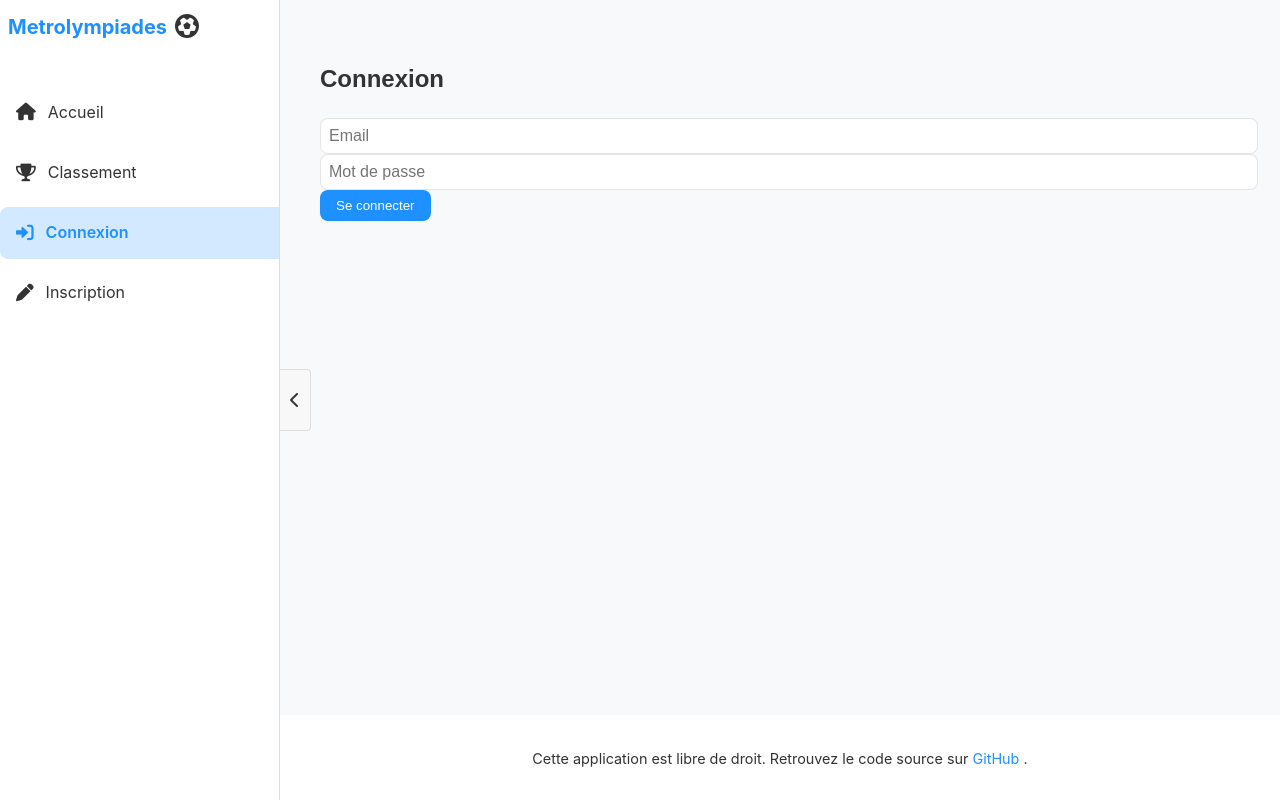
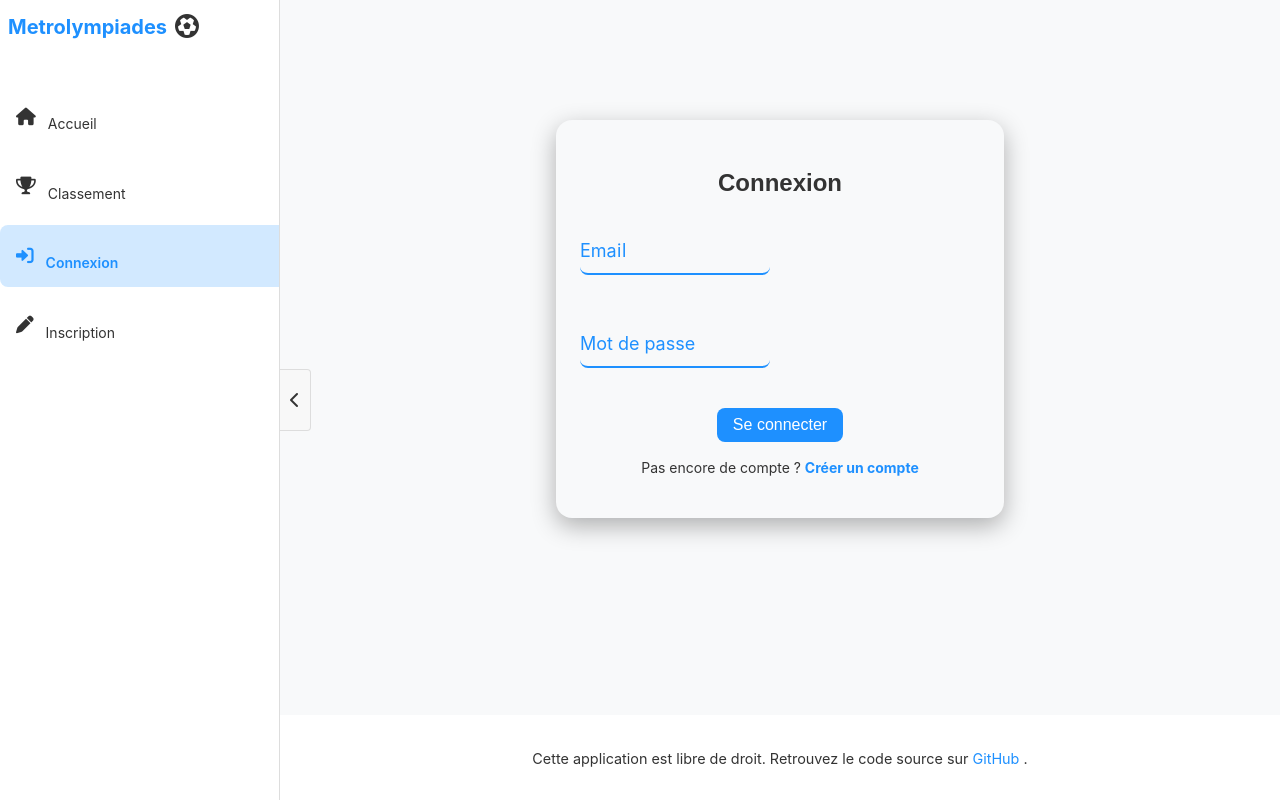
Before and after one commit to SoulLikePlayer/metrolympiade, a Vue app: page /login in a window 1280 px wide. Built offline with nearby package versions, Linux system fonts and the light colour scheme.

Commit message:
[ADD]: Ajout d'une animation sur les label des page de connexion et d'inscription

```diff
--- /dev/null
+++ b/src/assets/style/Animation.css
@@ -0,0 +1,43 @@
+.form-control {
+  position: relative;
+  margin: 20px 0 40px;
+  width: 190px;
+}
+
+.form-control input {
+  background-color: transparent;
+  border: 0;
+  border-bottom: 2px var(--primary-color) solid;
+  display: block;
+  width: 100%;
+  padding: 15px 0;
+  font-size: 18px;
+  color: var(--primary-color);
+}
+
+.form-control input:focus,
+.form-control input:valid {
+  outline: 0;
+  border-bottom-color: var(--secondary-color);
+}
+
+.form-control label {
+  position: absolute;
+  top: 15px;
+  left: 0;
+  pointer-events: none;
+}
+
+.form-control label span {
+  display: inline-block;
+  font-size: 18px;
+  min-width: 5px;
+  color: var(--primary-color);
+  transition: 0.3s cubic-bezier(0.68, -0.55, 0.265, 1.55);
+}
+
+.form-control input:focus+label span,
+.form-control input:valid+label span {
+  color: var(--secondary-color);
+  transform: translateY(-30px);
+}
--- /dev/null
+++ b/src/assets/style/Auth.css
@@ -0,0 +1,86 @@
+.auth-container {
+  max-width: 400px;
+  margin: 80px auto;
+  padding: var(--spacing-lg);
+  border-radius: var(--border-radius-lg);
+  box-shadow: var(--shadow-dark);
+  text-align: center;
+}
+
+.login-style {
+  background-color: var(--bg-color);
+  color: #333;
+}
+
+.register-style {
+  background-color: var(--bg-color);
+  color: #333;
+}
+
+.form-control {
+  position: relative;
+  margin: 20px 0 40px;
+  width: 100%;
+}
+
+.form-control input {
+  background-color: transparent;
+  border: none;
+  border-bottom: 2px solid var(--primary-color);
+  width: 100%;
+  padding: 15px 0;
+  font-size: 18px;
+  color: inherit;
+}
+
+.form-control input:focus,
+.form-control input:valid {
+  outline: 0;
+  border-bottom-color: var(--secondary-color);
+}
+
+.form-control label {
+  position: absolute;
+  top: 15px;
+  left: 0;
+  pointer-events: none;
+}
+
+.form-control label span {
+  display: inline-block;
+  font-size: 18px;
+  min-width: 5px;
+  color: inherit;
+  transition: 0.3s cubic-bezier(0.68, -0.55, 0.265, 1.55);
+}
+
+.form-control input:focus + label span,
+.form-control input:valid + label span {
+  color: var(--secondary-color);
+  transform: translateY(-30px);
+}
+
+button {
+  background-color: var(--primary-color);
+  color: white;
+  border: none;
+  padding: 10px 20px;
+  font-size: 16px;
+  border-radius: 5px;
+  cursor: pointer;
+}
+
+button:hover {
+  background-color: var(--secondary-color);
+}
+
+.link-text {
+  margin-top: 15px;
+  font-size: 14px;
+}
+
+.link-text a {
+  color: var(--primary-color);
+  text-decoration: none;
+  font-weight: bold;
+}
--- a/src/main.js
+++ b/src/main.js
@@ -3,6 +3,7 @@ import App from './App.vue';
 import router from './router/index.Js';
 
 import './assets/style/style.css'
+import './assets/style/Animation.css'
 
 const app = createApp(App);
 
--- a/src/pages/LoginView.vue
+++ b/src/pages/LoginView.vue
@@ -1,10 +1,26 @@
 <template>
-  <div class="auth-container">
+  <div class="auth-container login-style">
     <h2>Connexion</h2>
     <form @submit.prevent="handleLogin">
-      <input v-model="email" type="email" placeholder="Email" required />
-      <input v-model="password" type="password" placeholder="Mot de passe" required />
+      <div class="form-control">
+        <input v-model="email" type="email" required placeholder=" " />
+        <label>
+          <span v-for="(char, i) in 'Email'" :key="i" :style="{ transitionDelay: `${i * 50}ms` }">{{ char }}</span>
+        </label>
+      </div>
+
+      <div class="form-control">
+        <input v-model="password" type="password" required placeholder=" " />
+        <label>
+          <span v-for="(char, i) in 'Mot de passe'" :key="i" :style="{ transitionDelay: `${i * 50}ms` }">{{ char }}</span>
+        </label>
+      </div>
+
       <button type="submit">Se connecter</button>
+      <p class="link-text">
+        Pas encore de compte ?
+        <router-link to="/register">Créer un compte</router-link>
+      </p>
     </form>
   </div>
 </template>
@@ -13,6 +29,8 @@
 import { ref } from "vue";
 import { useAuth } from "../composables/useAuth";
 import { useRouter } from "vue-router";
+import "../assets/style/Auth.css";
+
 
 const email = ref("");
 const password = ref("");
--- a/src/pages/RegisterView.vue
+++ b/src/pages/RegisterView.vue
@@ -1,21 +1,49 @@
 <template>
-  <div class="auth-container">
+  <div class="auth-container register-style">
     <h2>Inscription</h2>
     <form @submit.prevent="handleRegister">
-      <input v-model="username" type="text" placeholder="Nom d'utilisateur" required />
-      <input v-model="email" type="email" placeholder="Email" required />
-      <input v-model="password" type="password" placeholder="Mot de passe" required />
-      <input v-model="teamName" type="text" placeholder="Nom de l'équipe" required />
+      <div class="form-control">
+        <input v-model="username" type="text" required placeholder=" " />
+        <label>
+          <span v-for="(char, i) in `Nom d'utilisateur`" :key="i" :style="{ transitionDelay: `${i * 50}ms` }">{{ char }}</span>
+        </label>
+      </div>
+
+      <div class="form-control">
+        <input v-model="email" type="email" required placeholder=" " />
+        <label>
+          <span v-for="(char, i) in 'Email'" :key="i" :style="{ transitionDelay: `${i * 50}ms` }">{{ char }}</span>
+        </label>
+      </div>
+
+      <div class="form-control">
+        <input v-model="password" type="password" required placeholder=" " />
+        <label>
+          <span v-for="(char, i) in 'Mot de passe'" :key="i" :style="{ transitionDelay: `${i * 50}ms` }">{{ char }}</span>
+        </label>
+      </div>
+
+      <div class="form-control">
+        <input v-model="teamName" type="text" required placeholder=" " />
+        <label>
+          <span v-for="(char, i) in `Nom de l'équipe`" :key="i" :style="{ transitionDelay: `${i * 50}ms` }">{{ char }}</span>
+        </label>
+      </div>
+
       <button type="submit">Créer un compte</button>
+      <p class="link-text">
+        Déjà un compte ?
+        <router-link to="/login">Se connecter</router-link>
+      </p>
     </form>
   </div>
 </template>
-
 
 <script setup>
 import { ref } from "vue";
 import { useAuth } from "../composables/useAuth";
 import { useRouter } from "vue-router";
+import "../assets/style/Auth.css";
 
 const username = ref("");
 const email = ref("");
```
